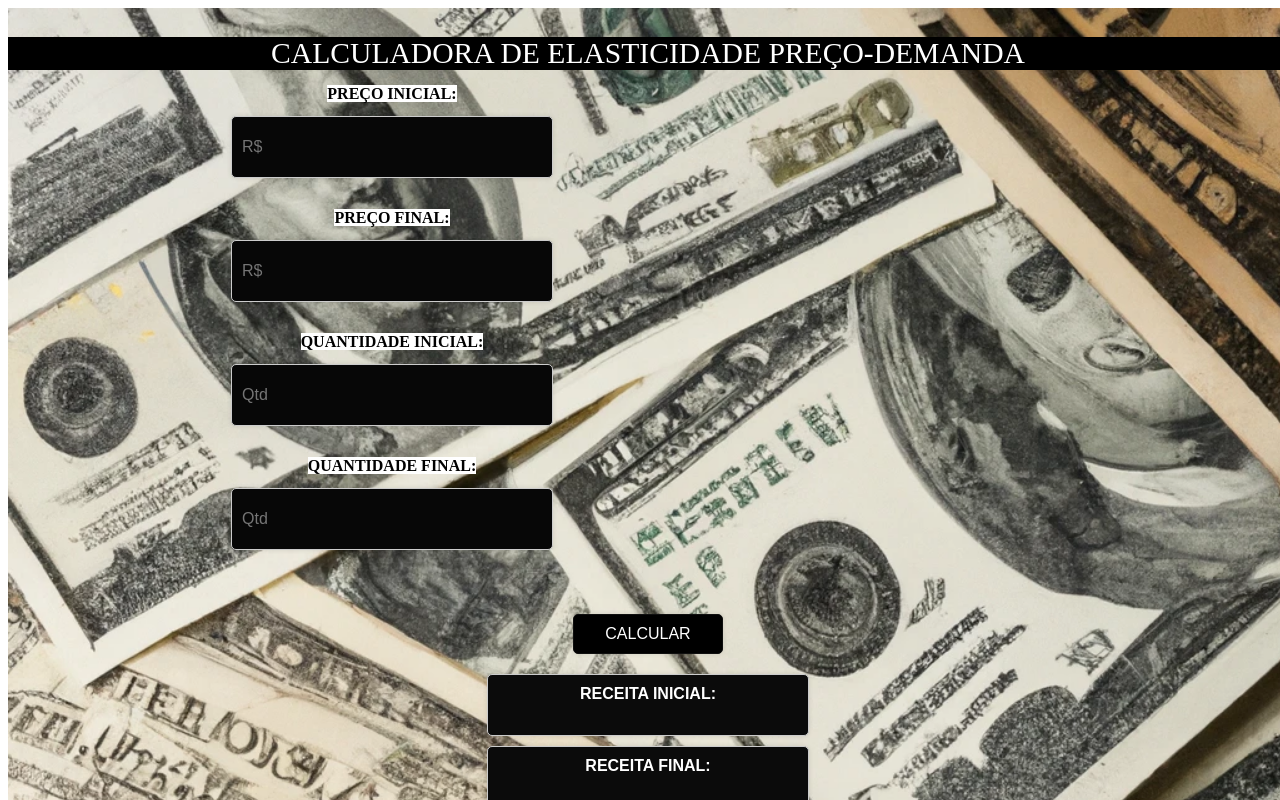
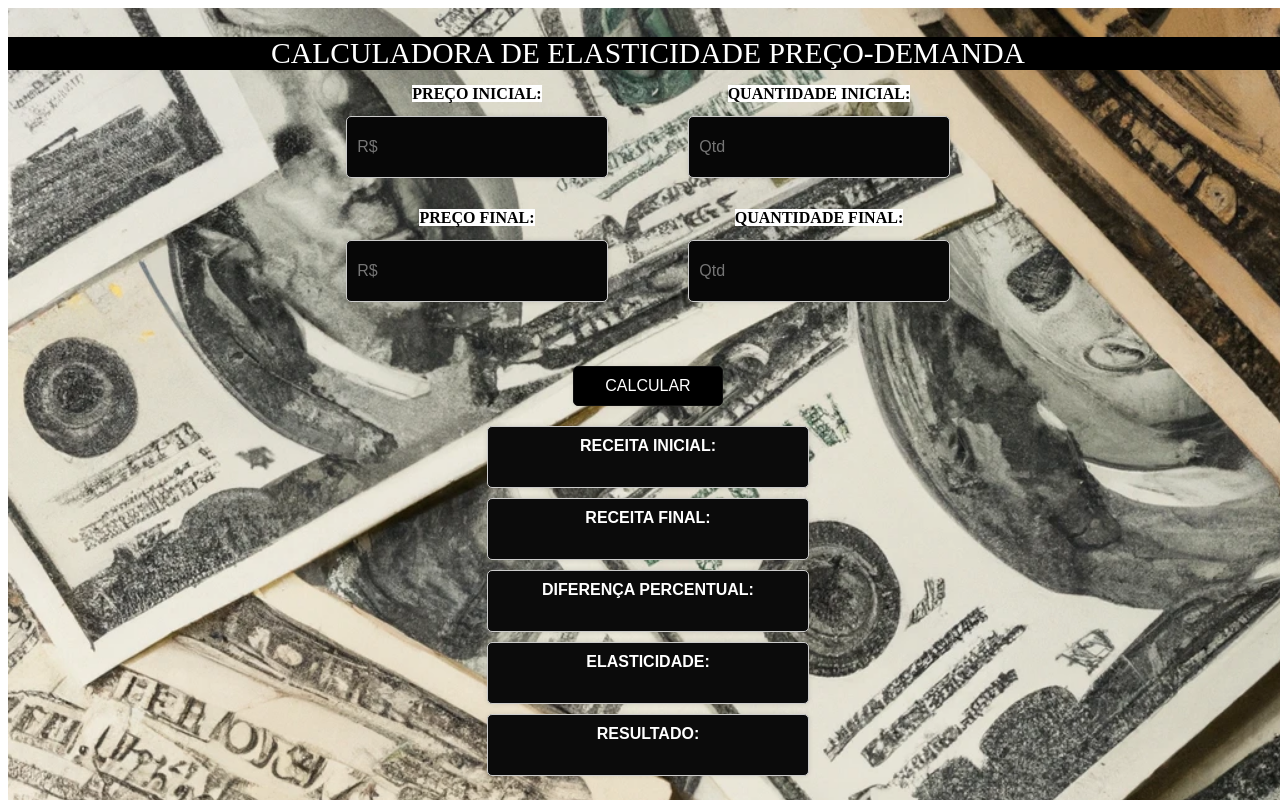
Before and after one commit to mhsousa/calc-elast-react, a React (Create React App) app: page / in a window 1280 px wide. Shown: the top 800 px of the page. Built offline with nearby package versions, Linux system fonts and the light colour scheme.

Commit message:
Update App.js

```diff
--- a/src/App.js
+++ b/src/App.js
@@ -43,6 +43,7 @@ function atualiza(){
         <br></br><br></br>
       </header>
       <br></br>
+    <div class="linha">
            <form className='App-inputs'>
           <label>PREÇO INICIAL:</label> <br></br><input type="number" value={precoinicial} placeholder="R$" onChange={(e) => {if(e.target.value>=0){setPrecoinicial(e.target.value)}else{alert("Não insira números negativos.")}}} onKeyDown={handleInputChange}/><br></br><br></br>
           <label>PREÇO FINAL:</label><br></br><input type="number" value={precofinal} placeholder="R$" onKeyDown={handleInputChange} onChange={(e) => {setPrecoFinal(e.target.value);}}/><br></br><br></br>
@@ -52,6 +53,7 @@ function atualiza(){
           <label>QUANTIDADE INICIAL:</label><br></br> <input type="number" value={qtdinicial} placeholder="Qtd"  onKeyDown={handleInputChange} onChange={(e) => {setQtdInicial(e.target.value);}} /><br></br><br></br>
           <label>QUANTIDADE FINAL:</label><br></br><input type="number" value={qtdfinal} placeholder="Qtd" onKeyDown={handleInputChange} onChange={(e) => {setQtdFinal(e.target.value);}}/><br></br><br></br>
           </form>
+  </div>
       <body>
 
 
```
